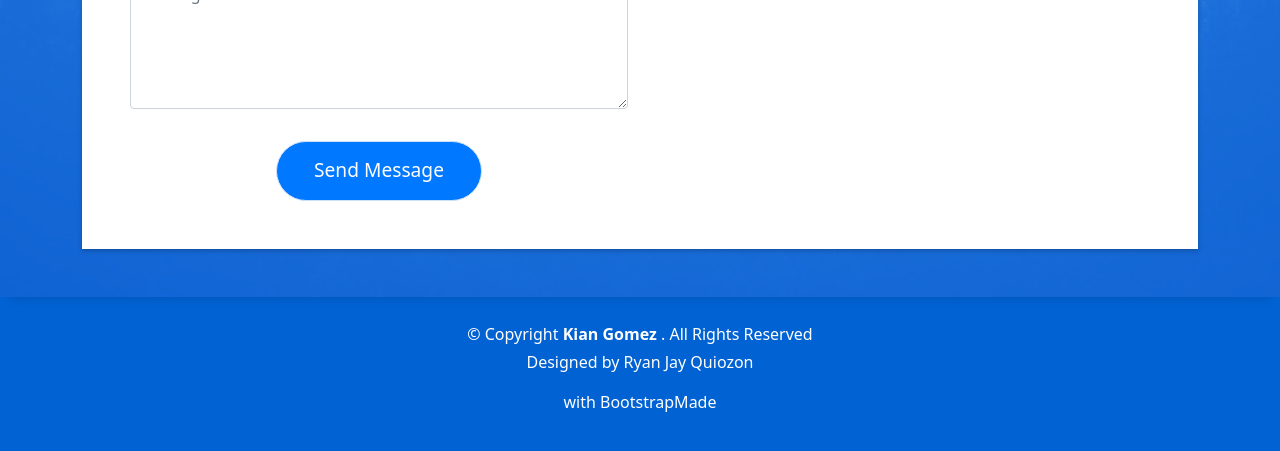
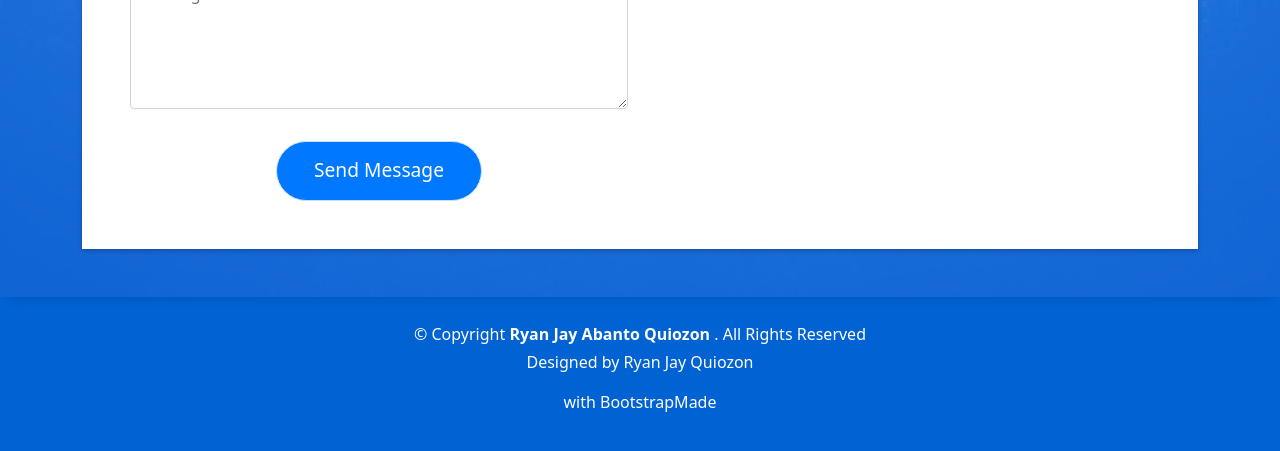
Before and after one commit to Ryanjay08/e-portfolioTTL, a plain HTML site: page index.html in a window 1280 px wide. Shown: the part 8244-8695 px from the top of the page. Drawn offline with Linux system fonts and the light colour scheme.

Commit message:
Update index.html

```diff
--- a/index.html
+++ b/index.html
@@ -1047,7 +1047,7 @@ E-Portfolio
       <div class="row">
         <div class="col-sm-12">
           <div class="copyright-box">
-            <p class="copyright">&copy; Copyright <strong> Kian Gomez </strong>. All Rights Reserved</p>
+            <p class="copyright">&copy; Copyright <strong> Ryan Jay Abanto Quiozon </strong>. All Rights Reserved</p>
             <div class="credits">
               <!--
               All the links in the footer should remain intact.
```
